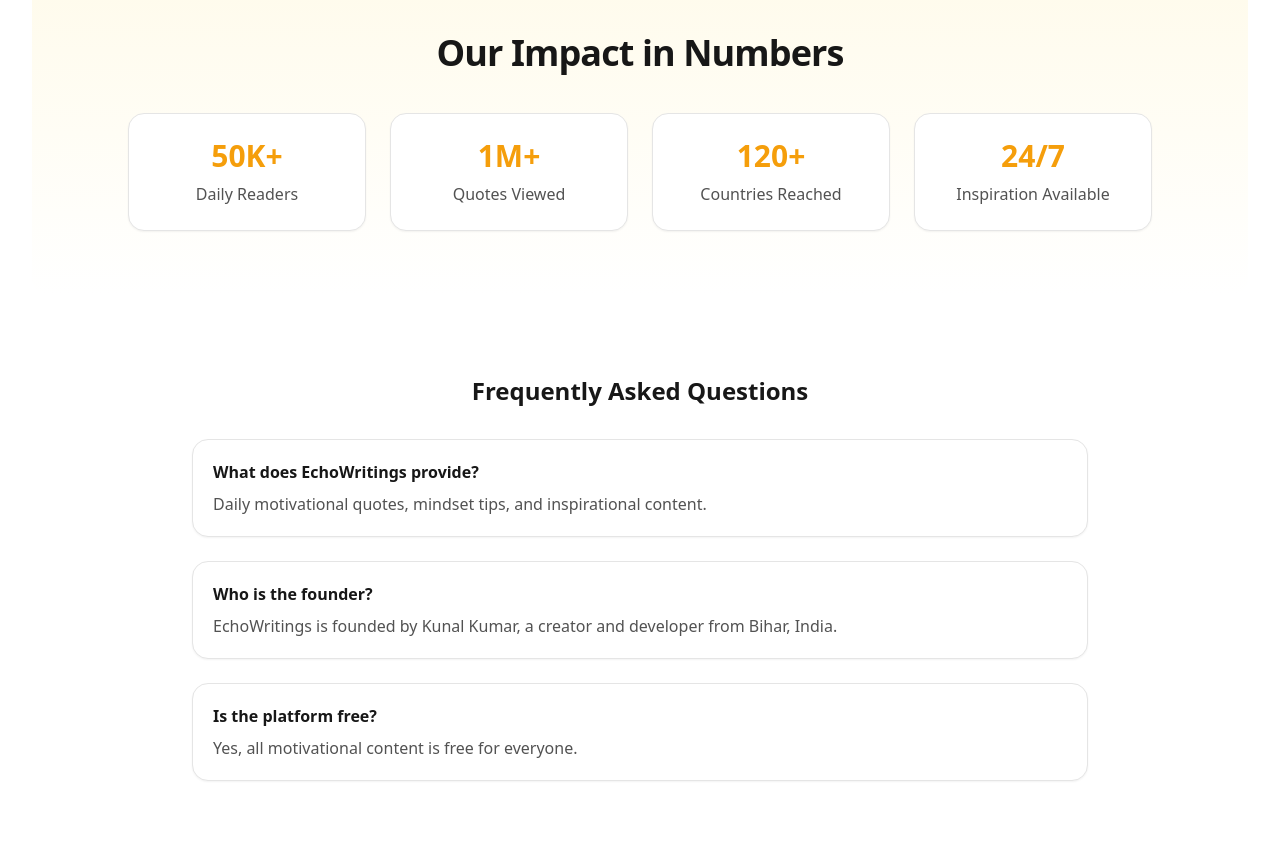
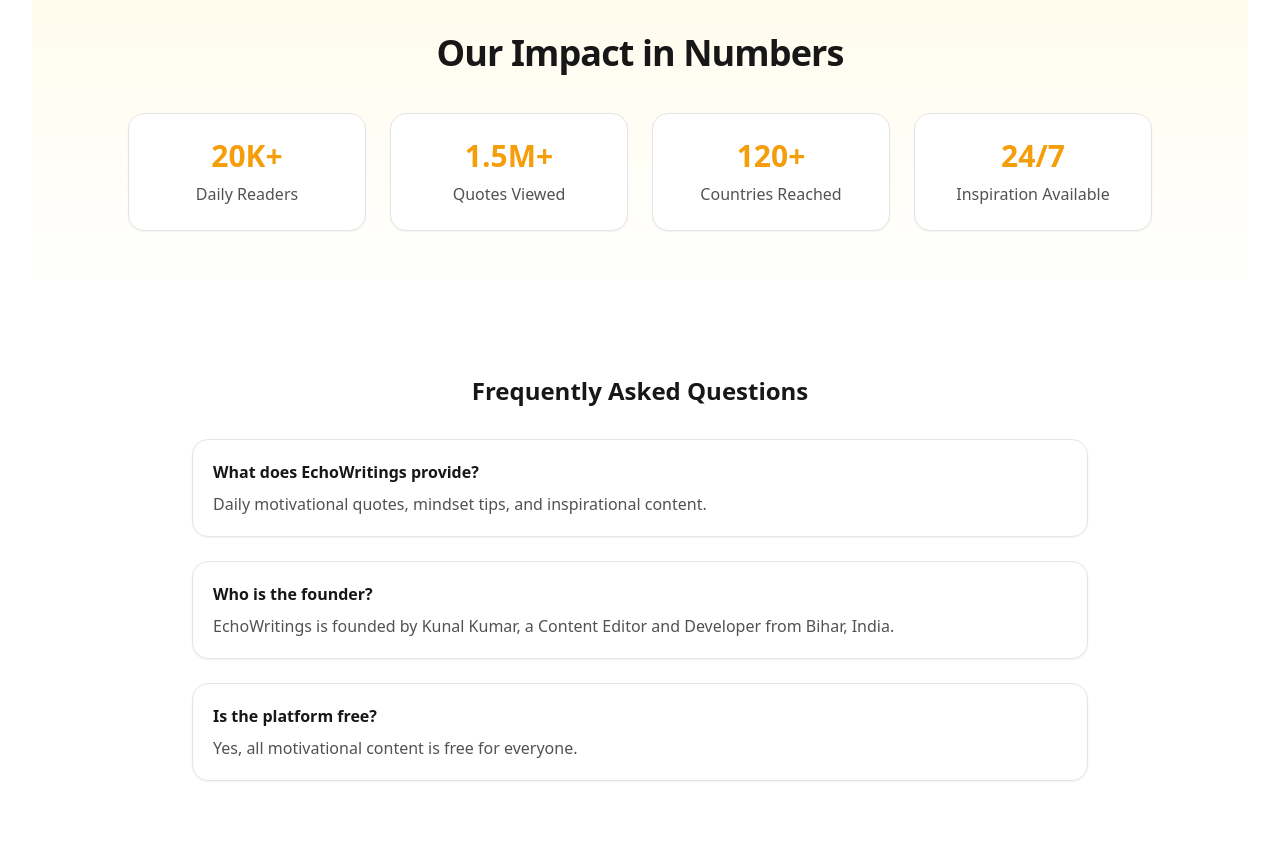
Before and after one commit to Kunalkumarxyz/echowritings-frontend, a React (Vite) app: page /about in a window 1280 px wide. Shown: the part 1800-2650 px from the top of the page. Built offline with nearby package versions, Linux system fonts and the light colour scheme; no server answers.

Commit message:
Revise founder details and update impact metrics
Updated founder information and impact statistics.

```diff
--- a/src/pages/About.jsx
+++ b/src/pages/About.jsx
@@ -29,7 +29,7 @@
         {/* NEW INFORMATION (ADDED professionally) */}
         <p className="muted mt-4 leading-relaxed">
           EchoWritings is a self-owned digital platform founded by{" "}
-          <span className="font-semibold text-neutral-900 dark:text-white">Kunal Kumar</span> in 2020,
+          <span className="font-semibold text-neutral-900 dark:text-white">Kunal Kumar</span> in 2024,
           focusing on spreading positivity and thought-provoking motivation. We share daily encouragement
           in both Hindi and English, offering visually engaging reels, posters, and quotes that inspire
           growth, resilience, and emotional strength.
@@ -171,8 +171,8 @@
 
         <div className="grid grid-cols-2 md:grid-cols-4 gap-6 mt-10 max-w-5xl mx-auto">
           {[
-            { value: "50K+", label: "Daily Readers" },
-            { value: "1M+", label: "Quotes Viewed" },
+            { value: "20K+", label: "Daily Readers" },
+            { value: "1.5M+", label: "Quotes Viewed" },
             { value: "120+", label: "Countries Reached" },
             { value: "24/7", label: "Inspiration Available" }
           ].map((it, i) => (
@@ -205,7 +205,7 @@
               Who is the founder?
             </h3>
             <p className="muted mt-2">
-              EchoWritings is founded by Kunal Kumar, a creator and developer from Bihar, India.
+              EchoWritings is founded by Kunal Kumar, a Content Editor and Developer from Bihar, India.
             </p>
           </div>
 
```
